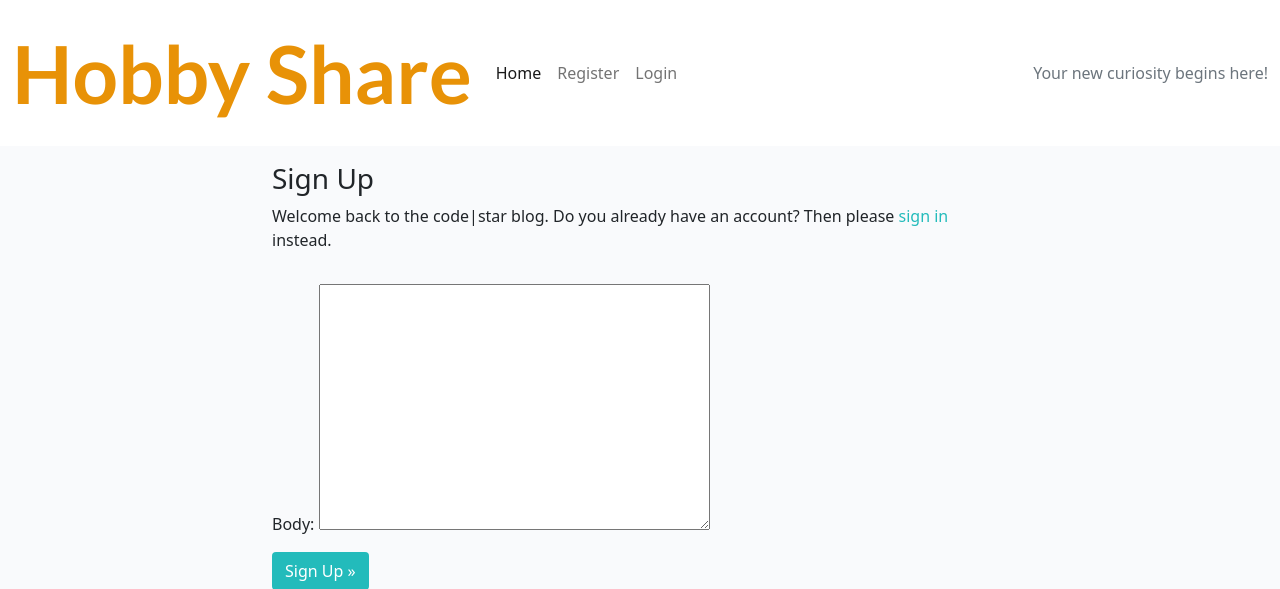
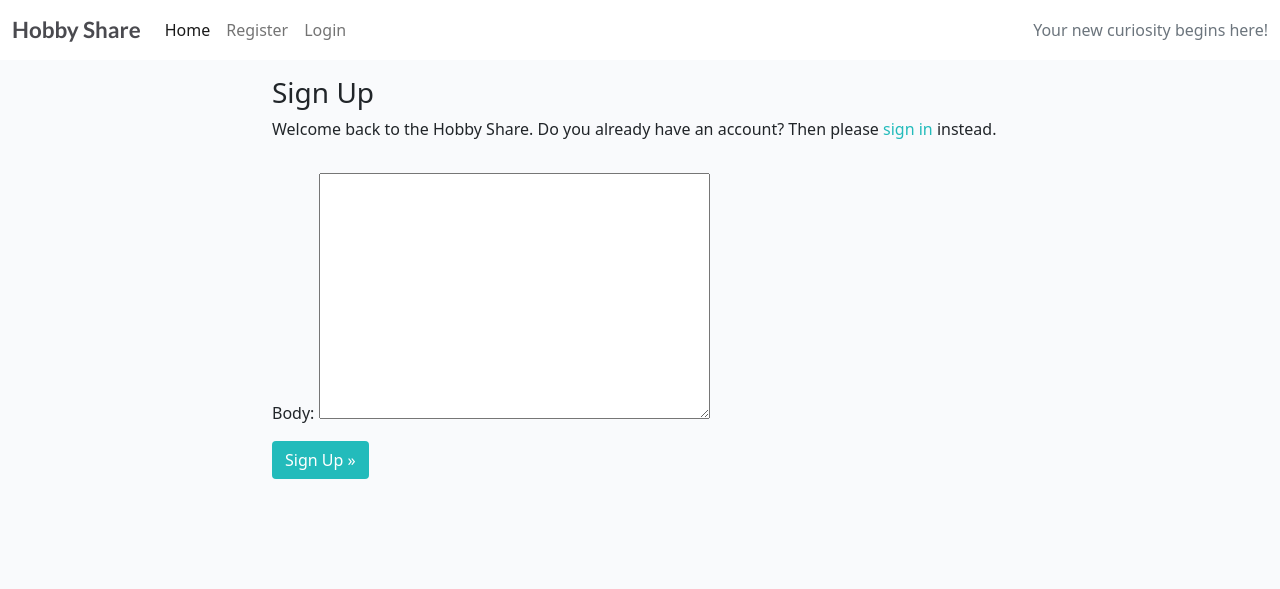
Before and after one commit to GustavFluur/Hobby_Share, a Django app: template templates/account/signup.html in a window 1280 px wide. Shown: the top 589 px of the page. Run offline with Django 3.2, Linux system fonts and the light colour scheme; the template is opened without the code that fills it: values that come from a table or form of the project are taken from there, others are empty.

Commit message:
Add test on the webpage

```diff
--- a/static/style.css
+++ b/static/style.css
@@ -4,9 +4,9 @@ body {
 
 .brand {
     font-family: Lato, sans-serif;
-    font-size: 5rem;
+    font-size: 1.4rem;
     font-weight: 700;
-    color: #e89207;
+    color: #4A4A4F;
 }
 
 .red-o {
--- a/templates/account/login.html
+++ b/templates/account/login.html
@@ -12,7 +12,7 @@
         <div class="col-md-8 mt-3 offset-md-2">
             <h3>{% trans "Sign In" %}</h3>
 
-            <p>{% blocktrans %}Welcome back to the code|star blog. To leave a comment or like a post, please log in. If
+            <p>{% blocktrans %}Welcome back to the Hobby Share. To leave a comment or like a post, please log in. If
                 you
                 have not created an account yet, then <a class="link" href="{{ signup_url }}">sign up</a>
                 first.{% endblocktrans %}</p>
--- a/templates/account/signup.html
+++ b/templates/account/signup.html
@@ -10,7 +10,7 @@
         <div class="col-md-8 mt-3 offset-md-2">
             <h3>{% trans "Sign Up" %}</h3>
 
-            <p>{% blocktrans %}Welcome back to the code|star blog. Do you already have an account? Then please <a
+            <p>{% blocktrans %}Welcome back to the Hobby Share. Do you already have an account? Then please <a
                     class="link" href="{{ login_url }}">sign in</a> instead.{% endblocktrans %}</p>
         </div>
     </div>
```
